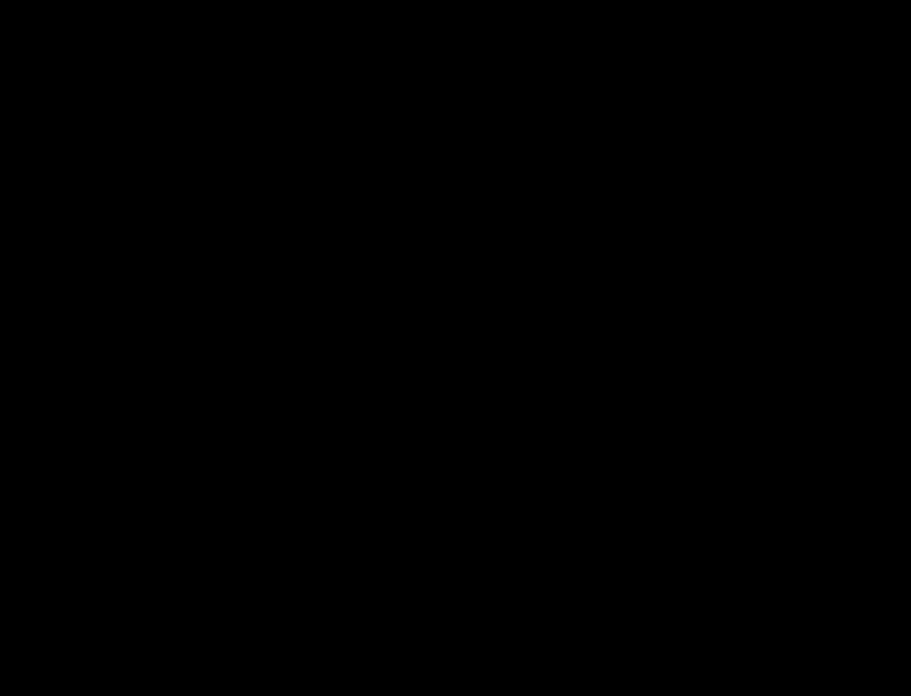
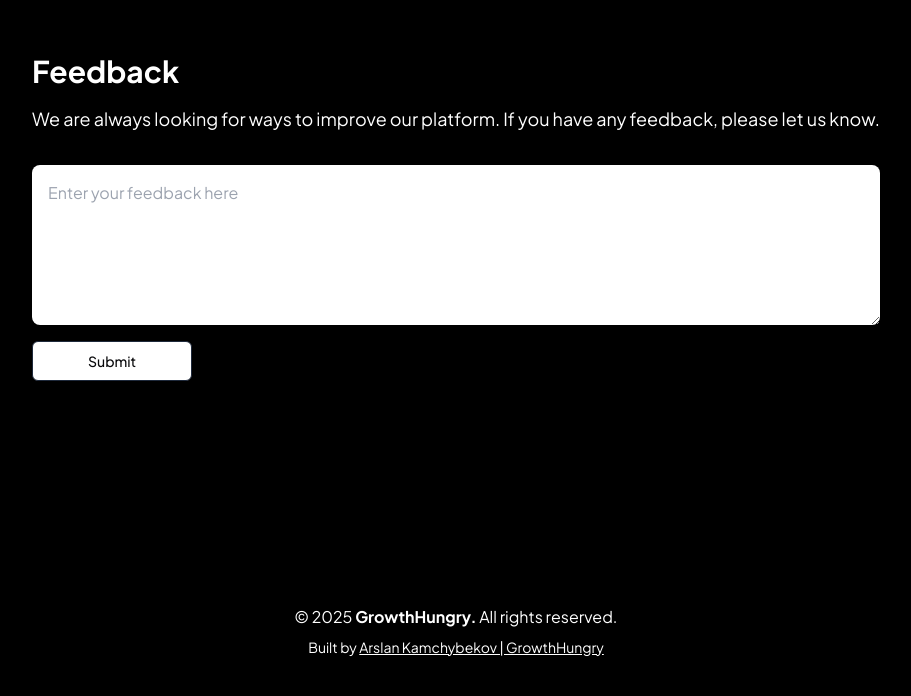
Before and after one commit to ArslanKamchybekov/expertize, a Next.js app: page / in a window 1280 px wide. Shown: the part 2078-2774 px from the top of the page, without its empty margins (184-1095 px from the left). Before the commit the page ends 1875 px from the top, so only its background shows below. Built offline with nearby package versions, Linux system fonts and the light colour scheme; no server answers.

Commit message:
feat: fixed issues

```diff
--- a/src/app/(discover)/about/_components/join-button.tsx
+++ b/src/app/(discover)/about/_components/join-button.tsx
@@ -13,13 +13,32 @@
     const { data } = useActiveGroupSubscription(groupid)
     const { onJoinFreeGroup } = useJoinFree(groupid)
 
-    if (!owner) {
+    if (owner) {
+        // If the user is the owner, disable the button and show "Owner"
+        return (
+            <Button disabled className="w-full p-10" variant="ghost">
+                Owner
+            </Button>
+        )
+    }
+
     if (data?.status === 200) {
+        // If the user has already joined the group
+        return (
+            <div className="w-full p-10 text-center text-themeTextGray">
+                Already a member
+            </div>
+        )
+    }
+
+    // If the user has not joined, display the appropriate join button
+    if (data?.subscription?.price) {
+        // Show subscription join button
         return (
             <GlassModal
                 trigger={
                     <Button className="w-full p-10" variant="ghost">
-                            <p>Join ${data.subscription?.price}/Month</p>
+                        <p>Join ${data.subscription.price}/Month</p>
                     </Button>
                 }
                 title="Join this group"
@@ -31,6 +50,8 @@
             </GlassModal>
         )
     }
+
+    // Show free join button
     return (
         <Button
             onClick={onJoinFreeGroup}
@@ -41,10 +62,3 @@
         </Button>
     )
 }
-
-    return (
-        <Button disabled={owner} className="w-full p-10" variant="ghost">
-            Owner
-        </Button>
-    )
-}
--- a/src/app/(landing)/_components/call-to-action/index.tsx
+++ b/src/app/(landing)/_components/call-to-action/index.tsx
@@ -14,7 +14,7 @@
             >
                 Build your future with us
             </GradientText>
-            <p className="text-sm md:text-center text-left text-muted-foreground">
+            <p className="text-sm md:text-center text-left text-muted-foreground my-4">
                 GrowthHungry is a vibrant online education platform that
                 empowers <br className="md:hidden" />
                 people to connect, <br className="hidden md:block" />{" "}
--- /dev/null
+++ b/src/app/(landing)/_components/feedback/index.tsx
@@ -0,0 +1,51 @@
+'use client'
+
+import { Button } from "@/components/ui/button"
+
+type Props = {}
+
+export const FeedbackSection = (props: Props) => {
+  return (
+    <div
+        className="w-full pt-20 flex flex-col items-center gap-3"
+        id="feedback"
+    >
+      <section className="bg-themeBlue text-white py-20">
+        <div className="container mx-auto">
+          <h2 className="text-3xl font-bold mb-4">Feedback</h2>
+          <p className="text-lg mb-8">
+            We are always looking for ways to improve our platform. If you have any
+            feedback, please let us know.
+          </p>
+          <form
+            className="flex flex-col gap-4"
+            onSubmit={(e) => {
+              e.preventDefault()
+              const feedback = (e.target as HTMLFormElement).elements.namedItem(
+                "feedback"
+              ) as HTMLTextAreaElement
+              const feedbackValue = feedback.value
+              window.location.href = `mailto:arslan@growthhungry.life?subject=Feedback&body=${encodeURIComponent(
+                feedbackValue
+              )}`
+            }}
+          >
+            <textarea
+              name="feedback"
+              className="w-full h-40 p-4 bg-white rounded-lg text-themeBlack"
+              placeholder="Enter your feedback here"
+            ></textarea>
+            <Button
+              type="submit"
+              variant="outline"
+              className="w-40 bg-white text-themeBlack hover:bg-themeDarkGray hover:text-white"
+            >
+              Submit
+            </Button>
+          </form>
+        </div>
+      </section>
+    </div>
+
+  )
+}
--- a/src/app/(landing)/_components/navbar/index.tsx
+++ b/src/app/(landing)/_components/navbar/index.tsx
@@ -22,6 +22,15 @@
                         Login
                     </Button>
                 </Link>
+                <Link href="/sign-up">
+                    <Button
+                        variant="destructive"
+                        className="bg-white text-black rounded-2xl flex gap-2 border-themeGray hover:bg-themeGray hover:text-white"
+                    >
+                        {/* <Logout /> */}
+                        Sign Up
+                    </Button>
+                </Link>
                 <GlassSheet
                     triggerClass="lg:hidden"
                     trigger={
--- a/src/app/(landing)/page.tsx
+++ b/src/app/(landing)/page.tsx
@@ -10,6 +10,14 @@
     { ssr: true },
 )
 
+const FeedbackSection = dynamic(
+    () =>
+        import("./_components/feedback").then(
+            (component) => component.FeedbackSection,
+        ),
+    { ssr: true },
+)
+
 export default function Home() {
     return (
         <main className="md:px-10 py-20 flex flex-col gap-36">
@@ -18,6 +26,26 @@
                 <DashboardSnippet />
             </div>
             <PricingSection />
+            <FeedbackSection />
+
+            {/* Footer */}
+            <footer className="text-white text-center">
+                <p>
+                    &copy; 2025 <span className="font-bold">GrowthHungry.</span> All
+                    rights reserved.
+                </p>
+                <p className="text-sm mt-2">
+                    Built by{" "}
+                    <a
+                        href="https://arslankamchybekov.com"
+                        target="_blank"
+                        rel="noreferrer"
+                        className="text-themeBlue underline"
+                    >
+                        Arslan Kamchybekov | GrowthHungry
+                    </a>
+                </p>
+            </footer>
         </main>
     )
 }
--- a/src/components/global/rich-text-editor/slash-command.tsx
+++ b/src/components/global/rich-text-editor/slash-command.tsx
@@ -22,7 +22,7 @@
         icon: <MessageSquarePlus size={18} />,
         command: ({ editor, range }) => {
             editor.chain().focus().deleteRange(range).run()
-            window.open("/feedback", "_blank")
+            window.open("/#feedback", "_blank")
         },
     },
     {
--- a/src/components/global/sidebar/index.tsx
+++ b/src/components/global/sidebar/index.tsx
@@ -59,7 +59,6 @@
 const SideBar = ({ groupid, userid, mobile }: Props) => {
     const { groupInfo, groups, mutate, variables, isPending, channels } =
         useSideBar(groupid)
-    console.log(groups.groups)
 
     useGroupChatOnline(userid)
 
--- a/src/components/global/user-widget/user.tsx
+++ b/src/components/global/user-widget/user.tsx
@@ -2,6 +2,7 @@
 
 import { Avatar, AvatarFallback, AvatarImage } from "@/components/ui/avatar"
 import { Button } from "@/components/ui/button"
+import { useSideBar } from "@/hooks/navigation"
 import { Logout, PersonalDevelopment, Settings } from "@/icons"
 import { supabaseClient } from "@/lib/utils"
 import { onOffline } from "@/redux/slices/online-member-slice"
@@ -20,6 +21,8 @@
 export const UserAvatar = ({ image, groupid, userid }: UserWidgetProps) => {
     const { signOut } = useClerk()
 
+    const { groupInfo } =useSideBar(groupid!)
+
     const untrackPresence = async () => {
         await supabaseClient.channel("tracking").untrack()
     }
@@ -33,8 +36,6 @@
     }
 
     return (
-        // if groupid is not passed, don't render settings
-
         <DropDown
             title="Account"
             trigger={
@@ -53,7 +54,7 @@
                     Profile
                 </Button>
             </Link>
-            {groupid && (
+            {groupid && userid === groupInfo?.group?.userId && (
                 <Link href={`/group/${groupid}/settings`}>
                     <Button
                         variant="ghost"
--- a/src/constants/menus.tsx
+++ b/src/constants/menus.tsx
@@ -9,7 +9,7 @@
     Home,
     IDuotoneBlack,
     PersonalDevelopment,
-    ZapDouToneBlack,
+    ZapDouToneBlack
 } from "@/icons"
 
 export type MenuProps = {
@@ -44,11 +44,12 @@
         section: true,
     },
     {
-        id: 1,
+        id: 3,
         label: "Explore",
         icon: <Explore />,
         path: "/explore",
-    },
+    }
+
 ]
 export const GROUP_PAGE_MENU: MenuProps[] = [
     {
```
Also changed, not shown: public/dashboard-snippet.png (added). Lines whose indentation alone changed are shown as unchanged.
